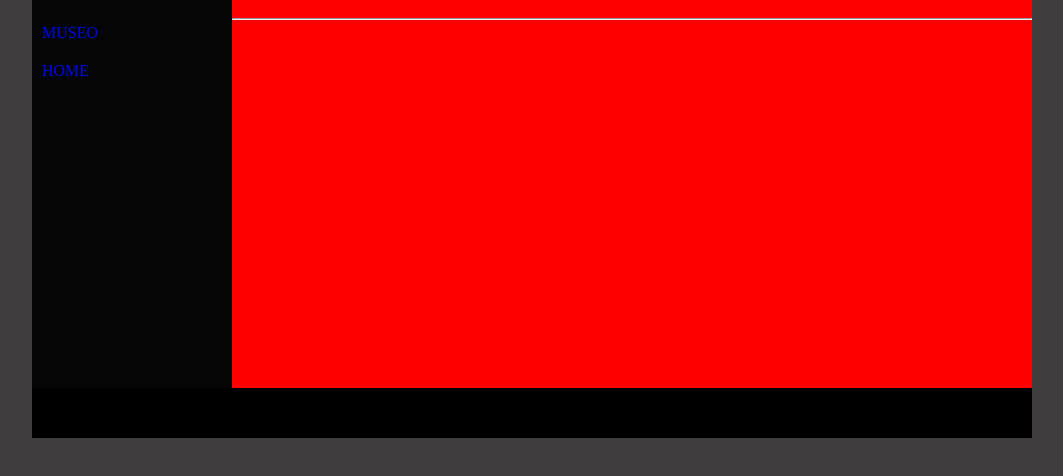
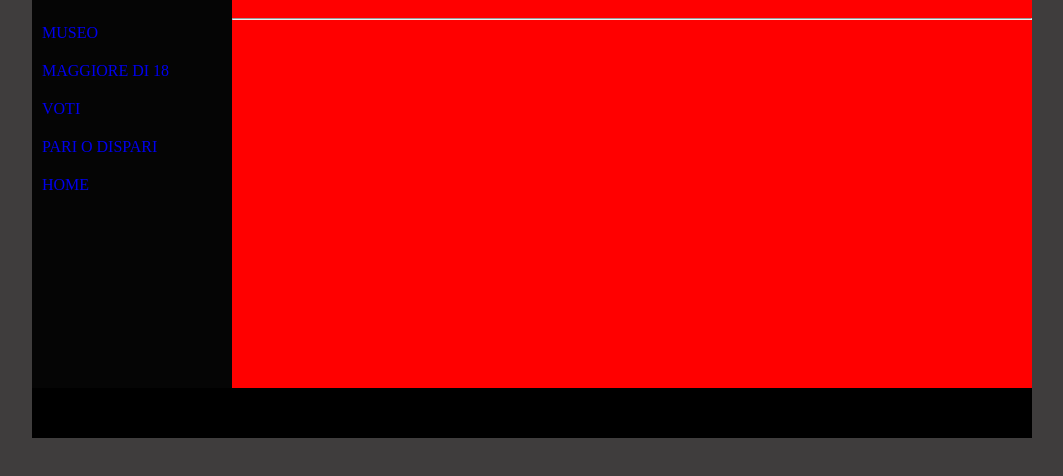
Before and after one commit to Romolo-doc/Romolo-doc, a plain HTML site: page tipsit/index5.html in a window 1280 px wide. Shown: the part 212-688 px from the top of the page, without its empty margins (108-1171 px from the left). Drawn offline with Linux system fonts and the light colour scheme.

Commit message:
aggiornamento

```diff
--- a/tipsit/index5.html
+++ b/tipsit/index5.html
@@ -17,6 +17,9 @@
 <li><a href="calcolatrice.html">calcolatrice</a></li>
 <li><a href="quadrato.html">stampa 10 numeri</a></li>
 <li><a href="museo/museo.html">Museo</a>
+<li><a href="maggiore di 18.html">maggiore di 18</a>
+<li><a href="voti.html">voti</a>
+<li><a href="pari o dispari.html">pari o dispari</a>
 <li><a href="../index.html">home</a>
 </li>
 </ul>
```
